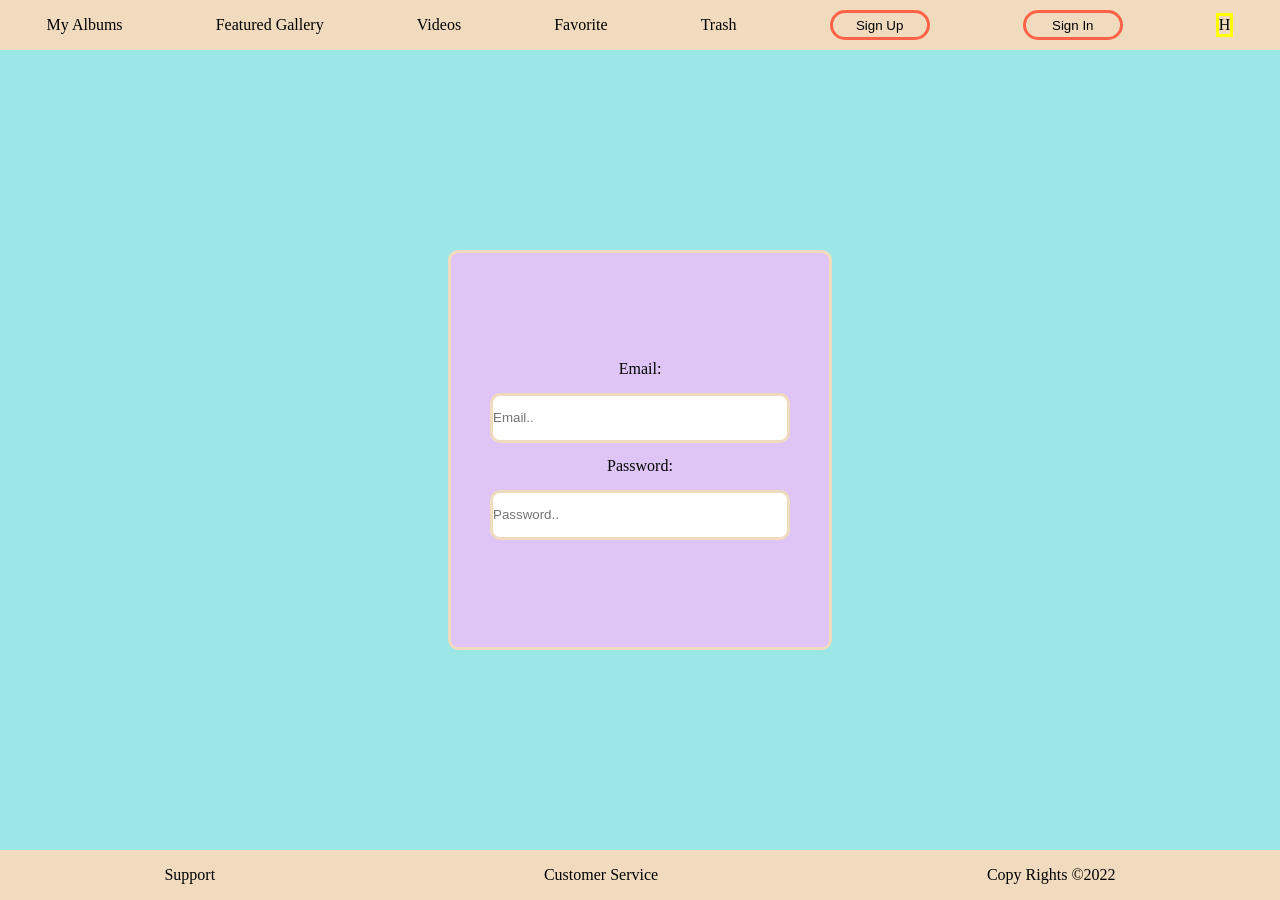
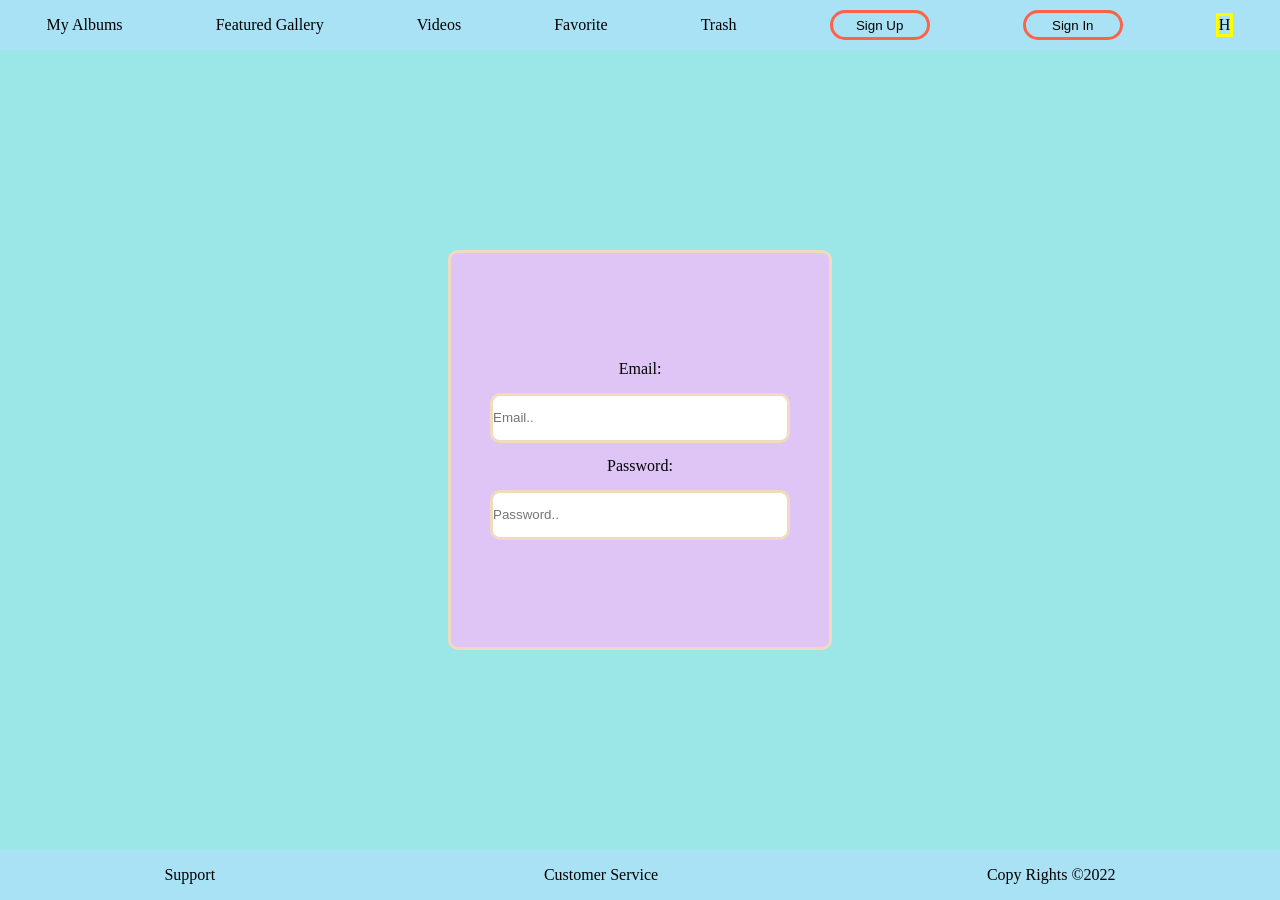
Before and after one commit to fidashn/newProject1, a React (Create React App) app: page /signIn in a window 1280 px wide. Built offline with nearby package versions, Linux system fonts and the light colour scheme.

Commit message:
changed the background color of sign up pagr

```diff
--- a/src/App.css
+++ b/src/App.css
@@ -17,7 +17,7 @@ justify-content: space-around;
 align-items: center;
 list-style: none;
 text-decoration: none;
-background-color: rgb(241, 219, 191);
+background-color: rgb(169, 225, 245);
 height: 50px;
 }
 
```
